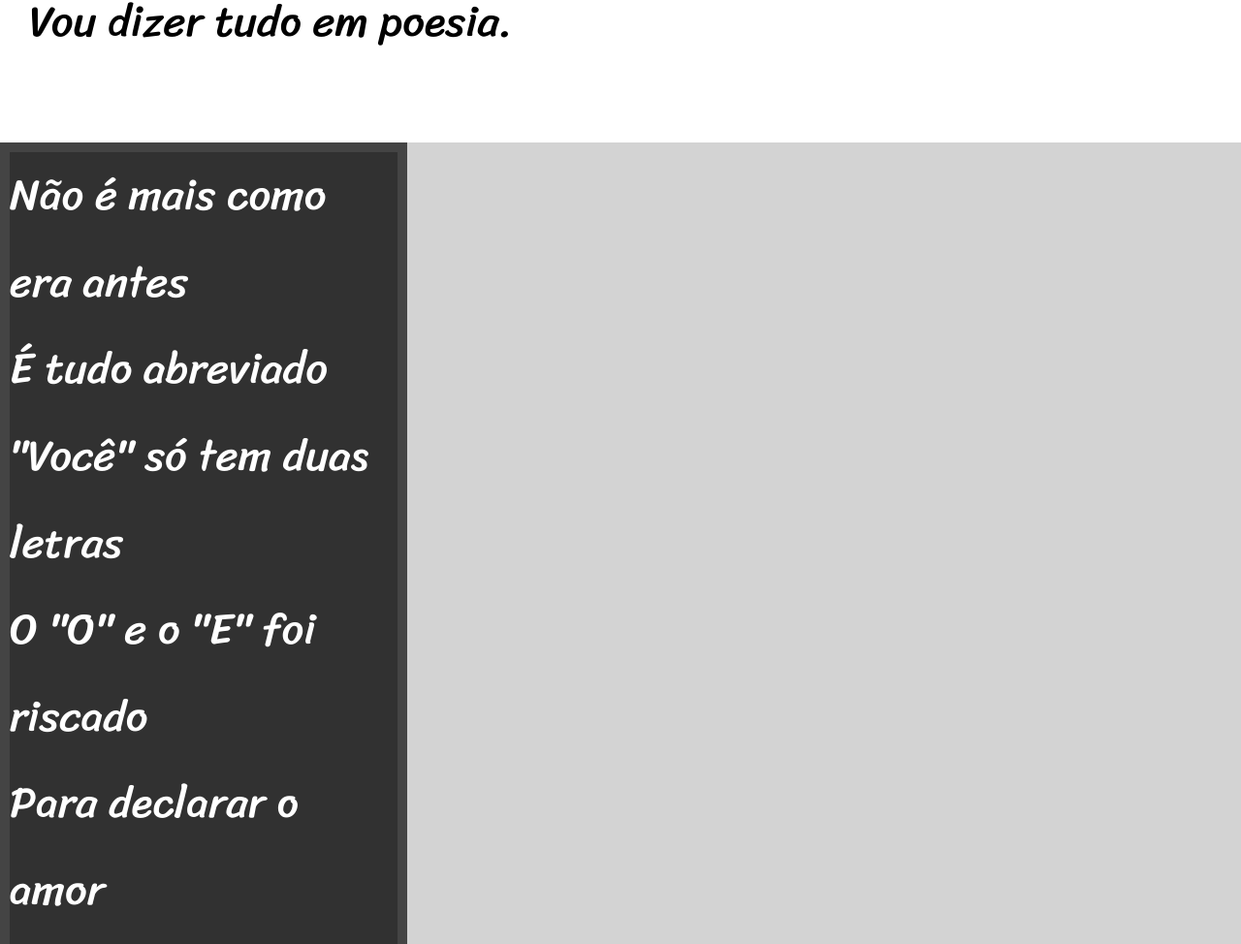
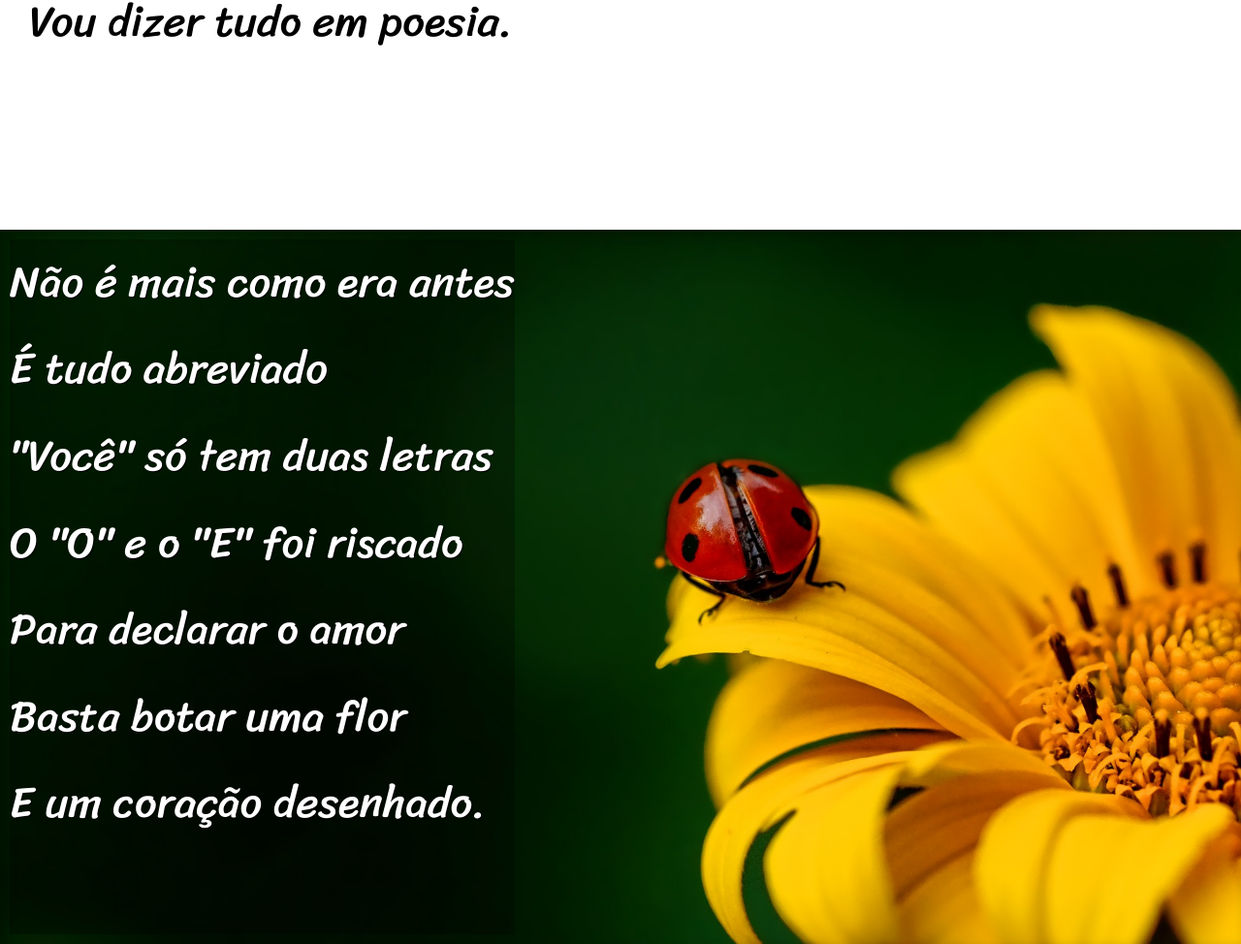
Before and after one commit to LucasLopesL/HTML_CSS, a plain HTML site: page Curso em Vídeo/Exercícios/ex003/index.html in a window 1280 px wide. Shown: the part 870-1844 px from the top of the page at 97% size. Drawn offline with Linux system fonts and the light colour scheme.

Commit message:
Correções Finais do site do Cordel

```diff
--- a/Curso em Vídeo/Exercícios/ex003/estilos/style.css
+++ b/Curso em Vídeo/Exercícios/ex003/estilos/style.css
@@ -61,6 +61,10 @@ section {
     font-size: 3.5vw;
 }
 
+section > p {
+    padding-bottom: 2em;
+}
+
 section.normal {
     background-color: white;
     color: black;
@@ -69,13 +73,27 @@ section.normal {
 section.imagem {
     background-color: rgb(68, 68, 68);
     color: white;
-    display: inline-block;
     padding: 10px;
+    box-shadow: inset 6px 6px 13px 0px rgba(0, 0, 0, 0.288);
+    background-attachment: fixed;
 }
 
 section.imagem > p {
     background-color: rgba(0, 0, 0, 0.288);
-    width: 400px;
+    text-shadow: 1px 1px 0px black;
+    display: inline-block;
+}
+
+section#img01 {
+    background-image: url(../imagens/background001.jpg);
+    background-position: right center;
+    background-size: cover;
+}
+
+section#img02 {
+    background-image: url(../imagens/background002.jpg);
+    background-position: right center;
+    background-size: cover;
 }
 
 footer {
--- a/Curso em Vídeo/Exercícios/ex003/index.html
+++ b/Curso em Vídeo/Exercícios/ex003/index.html
@@ -29,7 +29,7 @@
 
     </section>
 
-    <section class="imagem">
+    <section class="imagem" id="img01">
 
         <p>
             Não é mais como era antes <br>
@@ -68,7 +68,7 @@
 
     </section>
 
-    <section class="imagem">
+    <section class="imagem" id="img02">
 
         <p>
             Tenho saudade das cartas <br>
```
